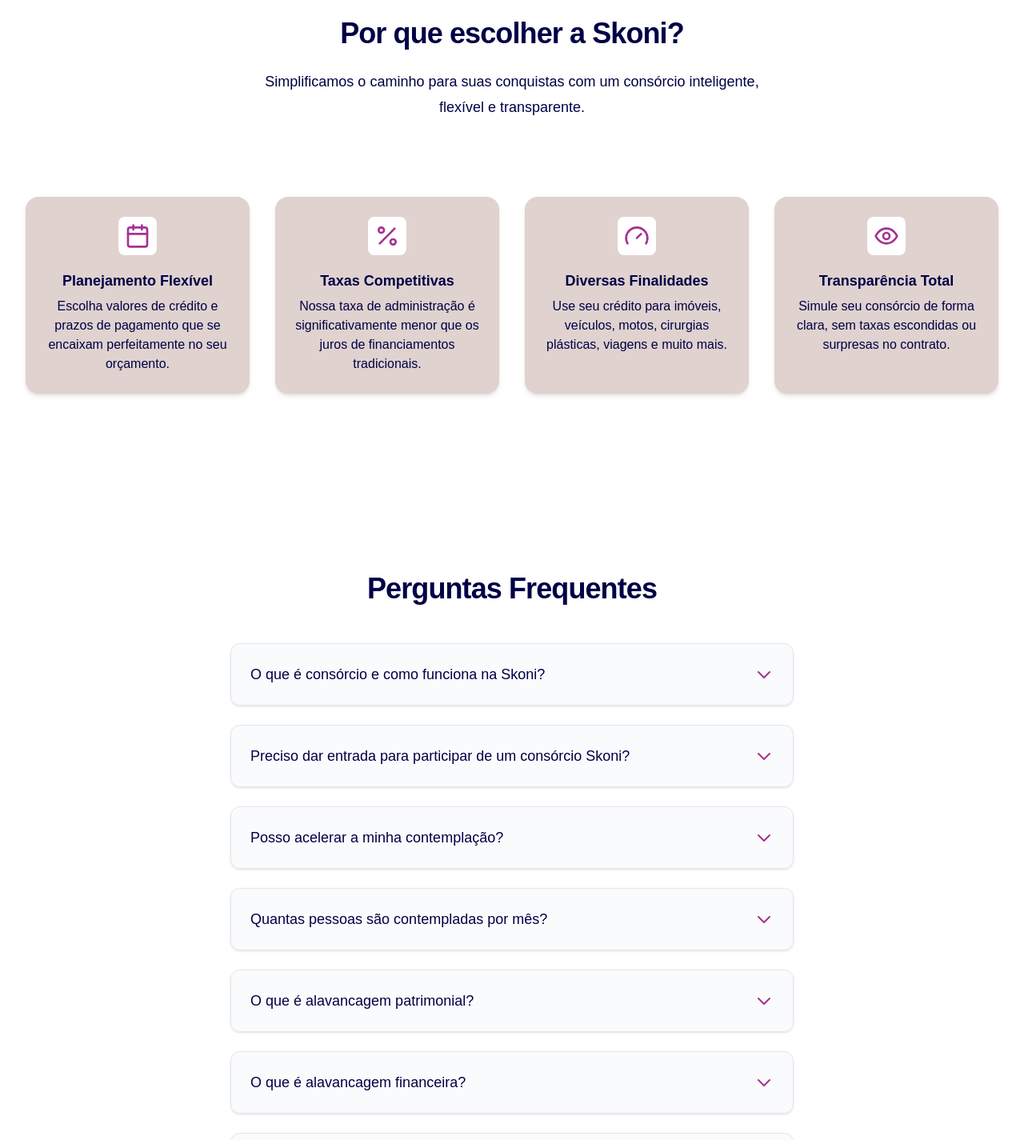
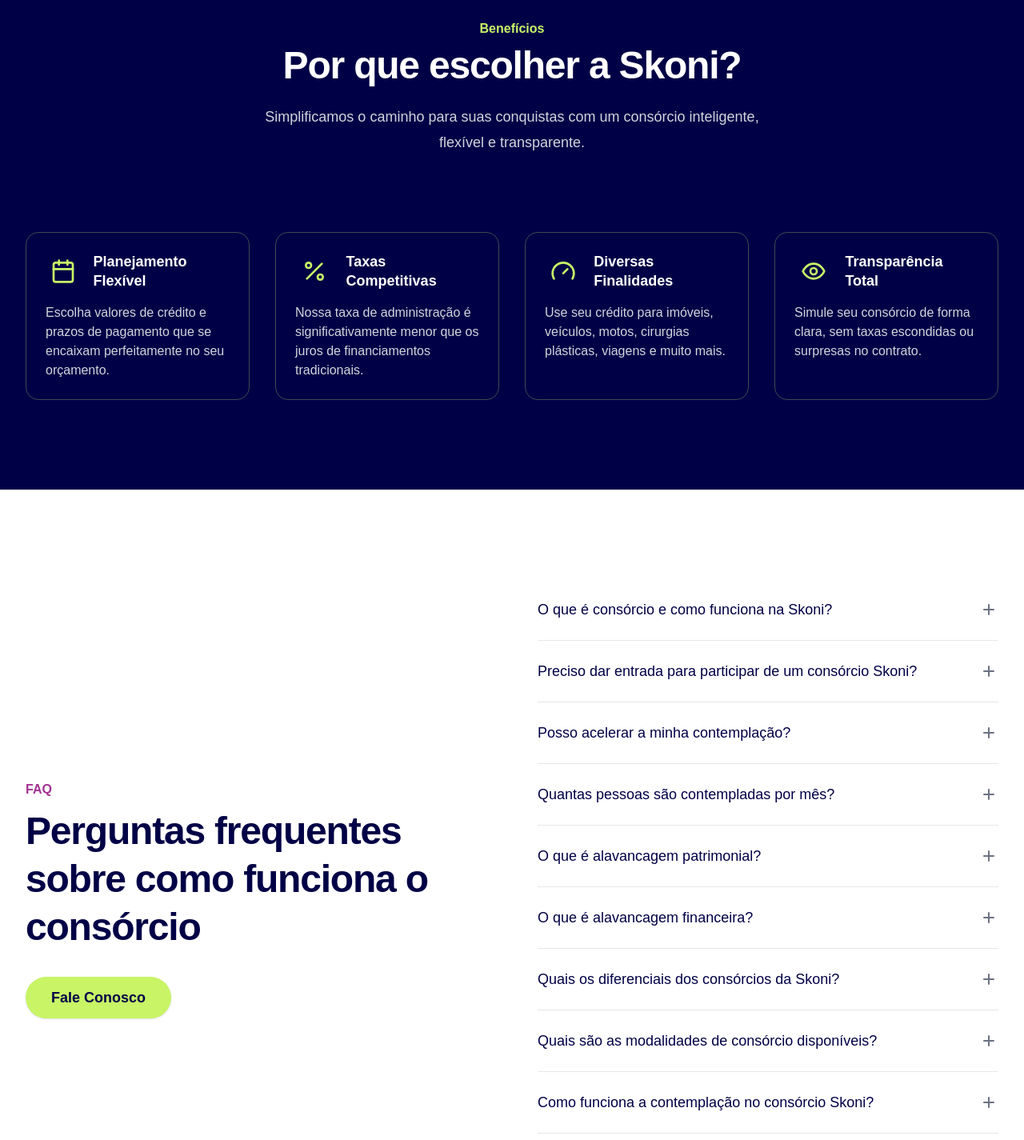
Before and after one commit to maarcospaaulo/skoni-lp, a Next.js app: page / in a window 1280 px wide. Shown: the part 1420-2845 px from the top of the page at 80% size. Built offline with nearby package versions, Linux system fonts and the light colour scheme.

Commit message:
faq and benefits section adjustments

```diff
--- a/src/components/Benefits.tsx
+++ b/src/components/Benefits.tsx
@@ -1,9 +1,8 @@
-
 import React from 'react';
 
 // Componente de Ícone genérico para placeholders
 const IconPlaceholder = ({ title, children }: { title: string; children: React.ReactNode }) => (
-  <div role="img" aria-label={title} className="flex h-12 w-12 items-center justify-center rounded-lg bg-white">
+  <div role="img" aria-label={title} className="flex h-12 w-12 items-center justify-center rounded-lg bg-transparent">
     {children}
   </div>
 );
@@ -12,28 +11,28 @@
 const benefits = [
   {
     Icon: () => (
-      <svg xmlns="http://www.w3.org/2000/svg" width="24" height="24" viewBox="0 0 24 24" fill="none" stroke="currentColor" strokeWidth="2" strokeLinecap="round" strokeLinejoin="round" className="h-8 w-8 text-[#A43293]"><rect width="18" height="18" x="3" y="4" rx="2" ry="2"></rect><line x1="16" x2="16" y1="2" y2="6"></line><line x1="8" x2="8" y1="2" y2="6"></line><line x1="3" x2="21" y1="10" y2="10"></line></svg>
+      <svg xmlns="http://www.w3.org/2000/svg" width="24" height="24" viewBox="0 0 24 24" fill="none" stroke="currentColor" strokeWidth="2" strokeLinecap="round" strokeLinejoin="round" className="h-8 w-8 text-[#C8F466]"><rect width="18" height="18" x="3" y="4" rx="2" ry="2"></rect><line x1="16" x2="16" y1="2" y2="6"></line><line x1="8" x2="8" y1="2" y2="6"></line><line x1="3" x2="21" y1="10" y2="10"></line></svg>
     ),
     title: 'Planejamento Flexível',
     description: 'Escolha valores de crédito e prazos de pagamento que se encaixam perfeitamente no seu orçamento.',
   },
   {
     Icon: () => (
-      <svg xmlns="http://www.w3.org/2000/svg" width="24" height="24" viewBox="0 0 24 24" fill="none" stroke="currentColor" strokeWidth="2" strokeLinecap="round" strokeLinejoin="round" className="h-8 w-8 text-[#A43293]"><line x1="19" x2="5" y1="5" y2="19"></line><circle cx="6.5" cy="6.5" r="2.5"></circle><circle cx="17.5" cy="17.5" r="2.5"></circle></svg>
+      <svg xmlns="http://www.w3.org/2000/svg" width="24" height="24" viewBox="0 0 24 24" fill="none" stroke="currentColor" strokeWidth="2" strokeLinecap="round" strokeLinejoin="round" className="h-8 w-8 text-[#C8F466]"><line x1="19" x2="5" y1="5" y2="19"></line><circle cx="6.5" cy="6.5" r="2.5"></circle><circle cx="17.5" cy="17.5" r="2.5"></circle></svg>
     ),
     title: 'Taxas Competitivas',
     description: 'Nossa taxa de administração é significativamente menor que os juros de financiamentos tradicionais.',
   },
   {
     Icon: () => (
-      <svg xmlns="http://www.w3.org/2000/svg" width="24" height="24" viewBox="0 0 24 24" fill="none" stroke="currentColor" strokeWidth="2" strokeLinecap="round" strokeLinejoin="round" className="h-8 w-8 text-[#A43293]"><path d="m12 14 4-4"></path><path d="M3.34 19a10 10 0 1 1 17.32 0"></path></svg>
+      <svg xmlns="http://www.w3.org/2000/svg" width="24" height="24" viewBox="0 0 24 24" fill="none" stroke="currentColor" strokeWidth="2" strokeLinecap="round" strokeLinejoin="round" className="h-8 w-8 text-[#C8F466]"><path d="m12 14 4-4"></path><path d="M3.34 19a10 10 0 1 1 17.32 0"></path></svg>
     ),
     title: 'Diversas Finalidades',
     description: 'Use seu crédito para imóveis, veículos, motos, cirurgias plásticas, viagens e muito mais.',
   },
   {
     Icon: () => (
-      <svg xmlns="http://www.w3.org/2000/svg" width="24" height="24" viewBox="0 0 24 24" fill="none" stroke="currentColor" strokeWidth="2" strokeLinecap="round" strokeLinejoin="round" className="h-8 w-8 text-[#A43293]"><path d="M2 12s3-7 10-7 10 7 10 7-3 7-10 7-10-7-10-7Z"></path><circle cx="12" cy="12" r="3"></circle></svg>
+      <svg xmlns="http://www.w3.org/2000/svg" width="24" height="24" viewBox="0 0 24 24" fill="none" stroke="currentColor" strokeWidth="2" strokeLinecap="round" strokeLinejoin="round" className="h-8 w-8 text-[#C8F466]"><path d="M2 12s3-7 10-7 10 7 10 7-3 7-10 7-10-7-10-7Z"></path><circle cx="12" cy="12" r="3"></circle></svg>
     ),
     title: 'Transparência Total',
     description: 'Simule seu consórcio de forma clara, sem taxas escondidas ou surpresas no contrato.',
@@ -44,13 +43,14 @@
   const sectionTitleId = 'benefits-title';
 
   return (
-    <section id="beneficios" aria-labelledby={sectionTitleId} className="bg-white py-20 sm:py-28">
+    <section id="beneficios" aria-labelledby={sectionTitleId} className="bg-[#000046] py-20 sm:py-28">
       <div className="mx-auto max-w-7xl px-6 lg:px-8">
         <div className="mx-auto max-w-2xl lg:text-center">
-          <h2 id={sectionTitleId} className="text-3xl font-bold tracking-tight text-[#000046] sm:text-4xl">
+          <p className="text-base font-semibold leading-7 text-[#C8F466]">Benefícios</p>
+          <h2 id={sectionTitleId} className="mt-2 text-4xl font-bold tracking-tight text-white sm:text-5xl">
             Por que escolher a Skoni?
           </h2>
-          <p className="mt-6 text-lg leading-8 text-[#000046]">
+          <p className="mt-6 text-lg leading-8 text-gray-300">
             Simplificamos o caminho para suas conquistas com um consórcio inteligente, flexível e transparente.
           </p>
         </div>
@@ -60,15 +60,17 @@
               <div
                 key={benefit.title}
                 tabIndex={0}
-                className="flex flex-col items-center justify-start text-center p-6 bg-[#DFD2CF] rounded-2xl shadow-md border border-transparent transition-all duration-300 hover:shadow-xl hover:border-[#C86236] focus:outline-none focus:ring-2 focus:ring-offset-2 focus:ring-[#C86236]"
+                className="flex flex-col p-6 bg-transparent rounded-2xl border border-[#C8F466]/30 transition-all duration-300 hover:border-[#C8F466] focus:outline-none focus:ring-2 focus:ring-offset-2 focus:ring-[#C8F466]/50"
               >
-                <IconPlaceholder title={benefit.title}>
-                  <benefit.Icon />
-                </IconPlaceholder>
-                <h3 className="mt-5 text-lg font-semibold leading-6 text-[#000046]">
-                  {benefit.title}
-                </h3>
-                <p className="mt-2 text-base leading-6 text-[#000046]">
+                <div className="flex items-center gap-4">
+                  <IconPlaceholder title={benefit.title}>
+                    <benefit.Icon />
+                  </IconPlaceholder>
+                  <h3 className="text-lg font-semibold leading-6 text-white">
+                    {benefit.title}
+                  </h3>
+                </div>
+                <p className="mt-4 text-base leading-6 text-gray-300">
                   {benefit.description}
                 </p>
               </div>
--- a/src/components/FAQ.tsx
+++ b/src/components/FAQ.tsx
@@ -55,14 +55,13 @@
 // Componente do ícone de expandir/recolher
 const AccordionIcon = ({ isOpen }: { isOpen: boolean }) => (
   <svg
-    className={`w-6 h-6 text-[#A43293] transition-transform duration-300 ${isOpen ? 'rotate-180' : ''}`}
+    className={`w-6 h-6 text-gray-500 transition-transform duration-300 transform ${isOpen ? 'rotate-45' : ''}`}
     fill="none"
     stroke="currentColor"
     viewBox="0 0 24 24"
     xmlns="http://www.w3.org/2000/svg"
-    aria-hidden="true"
   >
-    <path strokeLinecap="round" strokeLinejoin="round" strokeWidth={2} d="M19 9l-7 7-7-7" />
+    <path strokeLinecap="round" strokeLinejoin="round" strokeWidth={2} d="M12 6v12m-6-6h12" />
   </svg>
 );
 
@@ -76,27 +75,40 @@
 
   return (
     <section id="faq" className="bg-white py-20 sm:py-28">
-      <div className="mx-auto max-w-3xl px-6 lg:px-8">
-        <h2 className="text-center text-3xl font-bold tracking-tight text-[#000046] sm:text-4xl">
-          Perguntas Frequentes
+      <div className="mx-auto max-w-7xl px-6 lg:px-8">
+        <div className="lg:grid lg:grid-cols-2 lg:gap-16">
+          {/* Coluna da Esquerda: Título e CTA */}
+          <div className="flex flex-col justify-center">
+            <p className="text-base font-semibold leading-7 text-[#A43293]">FAQ</p>
+            <h2 className="mt-2 text-4xl font-bold tracking-tight text-[#000046] sm:text-5xl leading-tight">
+              Perguntas frequentes sobre como funciona o consórcio
             </h2>
-        <div className="mt-12 space-y-6">
+            <a
+              href="#contact"
+              className="mt-8 inline-block w-auto self-start rounded-full bg-[#C8F466] px-8 py-3 text-center text-lg font-semibold text-[#000046] shadow-sm hover:bg-lime-400 focus-visible:outline focus-visible:outline-2 focus-visible:outline-offset-2 focus-visible:outline-lime-500"
+            >
+              Fale Conosco
+            </a>
+          </div>
+
+          {/* Coluna da Direita: Acordeão */}
+          <div className="mt-12 space-y-0 lg:mt-0">
             {faqData.map((item, index) => {
               const isOpen = openIndex === index;
               const questionId = `faq-question-${index}`;
               const answerId = `faq-answer-${index}`;
 
               return (
-              <div key={index} className="bg-slate-50/70 rounded-xl border border-slate-200 shadow-sm">
+                <div key={index} className="border-b border-gray-200 py-6">
                   <h3>
                     <button
                       onClick={() => handleToggle(index)}
                       aria-expanded={isOpen}
                       aria-controls={answerId}
                       id={questionId}
-                    className="flex w-full items-center justify-between p-6 text-left text-lg font-medium text-[#000046] focus:outline-none focus-visible:ring-2 focus-visible:ring-[#C86236] focus-visible:ring-offset-4 focus-visible:ring-offset-slate-50 rounded-xl"
+                      className="flex w-full items-center justify-between text-left text-lg font-medium text-[#000046] focus:outline-none"
                     >
-                    <span>{item.question}</span>
+                      <span className="flex-1 pr-4">{item.question}</span>
                       <AccordionIcon isOpen={isOpen} />
                     </button>
                   </h3>
@@ -106,7 +118,7 @@
                     aria-labelledby={questionId}
                     className={`grid overflow-hidden transition-all duration-500 ease-in-out ${isOpen ? 'grid-rows-[1fr] opacity-100' : 'grid-rows-[0fr] opacity-0'}`}>
                     <div className="min-h-0">
-                    <p className="text-base text-[#000046] px-6 pb-6">
+                      <p className="text-base text-gray-600 pt-4 pr-6">
                         {item.answer}
                       </p>
                     </div>
@@ -116,6 +128,7 @@
             })}
           </div>
         </div>
+      </div>
     </section>
   );
 };
```
Lines whose indentation alone changed are shown as unchanged.
